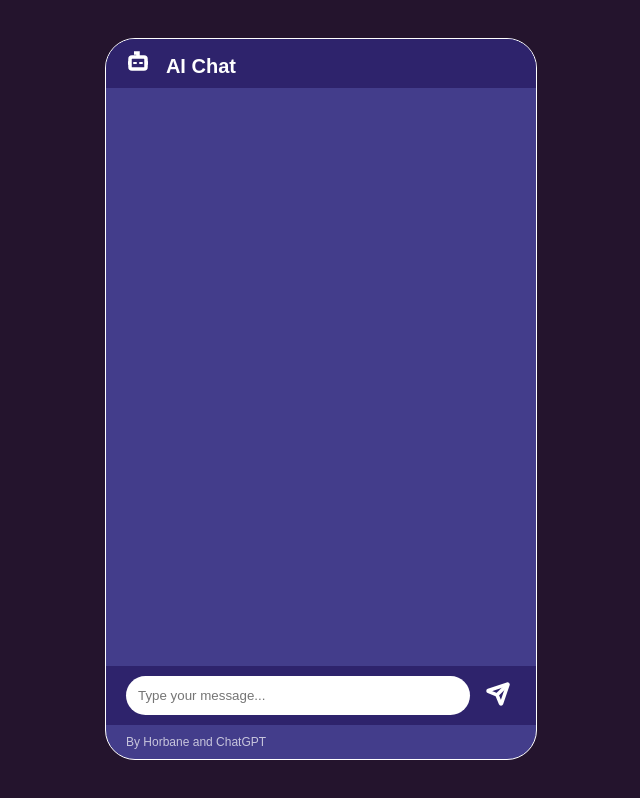
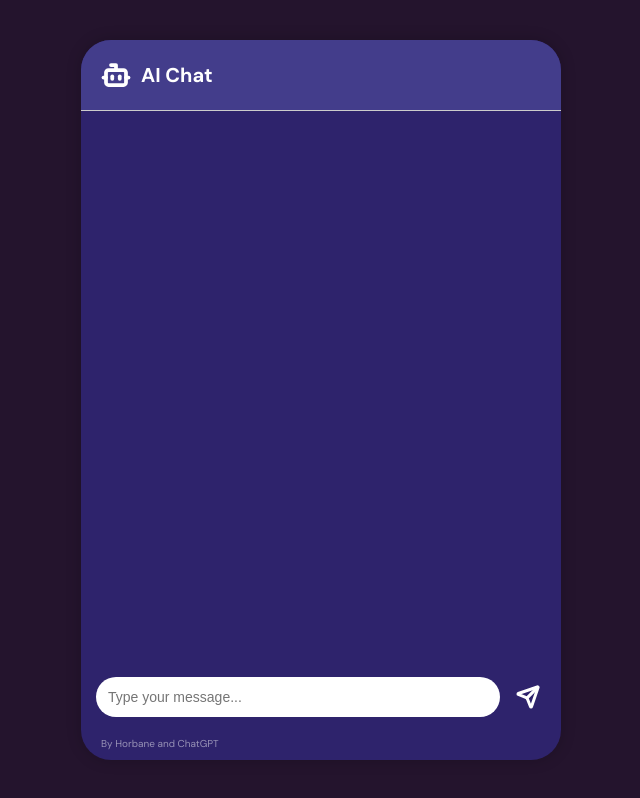
Before and after one commit to horbane/ai-chatbot, a plain HTML site: page index.html in a window 1280 px wide. Shown: the whole page, without its empty margins (319-959 px from the left). Drawn offline with Linux system fonts and the light colour scheme.

Commit message:
Update index.html

```diff
--- a/index.html
+++ b/index.html
@@ -2,188 +2,197 @@
 <html lang="en">
 <head>
   <meta charset="UTF-8" />
-  <meta name="viewport" content="width=device-width, initial-scale=1.0"/>
+  <meta name="viewport" content="width=device-width, initial-scale=1.0" />
   <title>AI Chat</title>
   <style>
+    @import url('https://fonts.googleapis.com/css2?family=DM+Sans:wght@400;700&display=swap');
+
     body {
+      margin: 0;
+      padding: 0;
       background-color: #24142D;
       font-family: 'DM Sans', sans-serif;
+      color: white;
       display: flex;
       justify-content: center;
-      padding: 30px;
+      align-items: center;
+      height: 100vh;
+    }
+
+    #container {
+      width: 100%;
+      max-width: 480px;
+      background-color: #2E236C;
+      border-radius: 30px;
+      overflow: hidden;
+      display: flex;
+      flex-direction: column;
+      height: 90vh;
+      box-shadow: 0 0 15px rgba(0,0,0,0.2);
+    }
+
+    header {
+      background-color: #433D8B;
+      padding: 20px;
+      display: flex;
+      align-items: center;
+      gap: 10px;
+      border-bottom: 1px solid #ccc;
+    }
+
+    header svg {
+      width: 30px;
+      height: 30px;
+      stroke: white;
+    }
+
+    header h1 {
+      font-size: 20px;
+      margin: 0;
+    }
+
+    #chat {
+      flex-grow: 1;
+      padding: 20px;
+      overflow-y: auto;
+      display: flex;
+      flex-direction: column;
+      gap: 10px;
+    }
+
+    .message {
+      max-width: 80%;
+      padding: 12px;
+      border-radius: 12px;
+      position: relative;
+      font-size: 14px;
+      line-height: 1.4;
+      word-wrap: break-word;
+    }
+
+    .user {
+      align-self: flex-end;
+      background-color: #2E236C;
       color: white;
     }
 
-    .chat-container {
-      background-color: #433D8B;
-      border: 1px solid white;
-      border-radius: 30px;
-      max-width: 430px;
-      width: 100%;
-      display: flex;
-      flex-direction: column;
-      height: 90vh;
-      overflow: hidden;
+    .bot {
+      align-self: flex-start;
+      background-color: white;
+      color: #2E236C;
     }
 
-    .header, .footer {
-      background-color: #2E236C;
-      padding: 10px 20px;
+    .timestamp {
+      font-size: 10px;
+      position: absolute;
+      bottom: 5px;
+      right: 10px;
+      opacity: 0.6;
     }
 
-    .header {
-      font-weight: bold;
-      font-size: 20px;
-    }
-
-    .footer {
+    footer {
+      background-color: #2E236C;
+      padding: 10px 15px;
       display: flex;
       align-items: center;
       gap: 10px;
     }
 
-    .messages {
-      flex: 1;
-      padding: 20px;
-      overflow-y: auto;
-    }
-
-    .message {
-      margin-bottom: 15px;
-      max-width: 80%;
-      padding: 10px 15px;
-      border-radius: 15px;
-      position: relative;
-    }
-
-    .message.user {
-      background-color: #2E236C;
-      align-self: flex-end;
-      color: white;
-      border-bottom-right-radius: 0;
-    }
-
-    .message.bot {
-      background-color: white;
-      align-self: flex-start;
-      color: #2E236C;
-      border-bottom-left-radius: 0;
-    }
-
-    .timestamp {
-      font-size: 10px;
-      opacity: 0.6;
-      margin-top: 5px;
-    }
-
-    input {
-      flex: 1;
+    #userInput {
+      flex-grow: 1;
       padding: 12px;
       border-radius: 999px;
       border: none;
       outline: none;
+      font-size: 14px;
     }
 
-    button {
+    #sendBtn {
       background: none;
       border: none;
       cursor: pointer;
+      display: flex;
+      align-items: center;
+      justify-content: center;
     }
 
-    svg {
+    #sendBtn svg {
+      width: 24px;
+      height: 24px;
       stroke: white;
-      stroke-width: 3.5;
+      stroke-width: 3;
     }
 
     .credit {
-      font-size: 12px;
-      opacity: 0.7;
+      font-size: 10px;
+      opacity: 0.5;
       text-align: left;
       margin: 10px 20px;
     }
   </style>
 </head>
 <body>
-  <div class="chat-container">
-    <div class="header">
-      <span>
-        <!-- Bot Icon -->
-        <svg width="24" height="24" viewBox="0 0 24 24" fill="none">
-          <path d="M12 8V4H8"/><rect width="16" height="12" x="4" y="8" rx="2"/>
-          <path d="M2 14h2"/><path d="M20 14h2"/><path d="M15 13v2"/><path d="M9 13v2"/>
-        </svg>
-        &nbsp; AI Chat
-      </span>
-    </div>
-
-    <div class="messages" id="chat"></div>
-
-    <div class="footer">
-      <input id="userInput" placeholder="Type your message..." onkeydown="handleEnter(event)" />
-      <button onclick="sendMessage()" id="sendButton">
+  <div id="container">
+    <header>
+      <!-- Bot Icon -->
+      <svg xmlns="http://www.w3.org/2000/svg" fill="none" stroke="currentColor" stroke-width="3" stroke-linecap="round" stroke-linejoin="round" viewBox="0 0 24 24">
+        <path d="M12 8V4H8"/>
+        <rect width="16" height="12" x="4" y="8" rx="2"/>
+        <path d="M2 14h2"/>
+        <path d="M20 14h2"/>
+        <path d="M15 13v2"/>
+        <path d="M9 13v2"/>
+      </svg>
+      <h1>AI Chat</h1>
+    </header>
+    <div id="chat"></div>
+    <footer>
+      <input id="userInput" placeholder="Type your message..." />
+      <button id="sendBtn">
         <!-- Send Icon -->
-        <svg width="24" height="24" viewBox="0 0 24 24" fill="none">
+        <svg xmlns="http://www.w3.org/2000/svg" fill="none" stroke="currentColor" stroke-width="3" stroke-linecap="round" stroke-linejoin="round" viewBox="0 0 24 24">
           <path d="M14.536 21.686a.5.5 0 0 0 .937-.024l6.5-19a.496.496 0 0 0-.635-.635l-19 6.5a.5.5 0 0 0-.024.937l7.93 3.18a2 2 0 0 1 1.112 1.11z"/>
           <path d="m21.854 2.147-10.94 10.939"/>
         </svg>
       </button>
-    </div>
-
+    </footer>
     <div class="credit">By Horbane and ChatGPT</div>
   </div>
 
   <script>
-    function getTimeNow() {
-      const date = new Date();
-      return date.toLocaleTimeString([], { hour: '2-digit', minute: '2-digit' });
-    }
+    const input = document.getElementById('userInput');
+    const chat = document.getElementById('chat');
+    const sendBtn = document.getElementById('sendBtn');
 
-    function handleEnter(e) {
-      if (e.key === "Enter") {
-        sendMessage();
+    async function sendMessage() {
+      const userMessage = input.value.trim();
+      if (!userMessage) return;
+      input.value = '';
+      chat.innerHTML += `<div class="message user"><div class="text">${userMessage}</div><div class="timestamp">${new Date().toLocaleTimeString([], { hour: '2-digit', minute: '2-digit' })}</div></div>`;
+      chat.scrollTop = chat.scrollHeight;
+
+      const res = await fetch('/api/chat', {
+        method: 'POST',
+        headers: { 'Content-Type': 'application/json' },
+        body: JSON.stringify({ message: userMessage })
+      });
+
+      const data = await res.json();
+      const reply = data.reply || "⚠️ Something went wrong";
+      if (!reply.toLowerCase().includes("thinking")) {
+        chat.innerHTML += `<div class="message bot"><div class="text">${reply}</div><div class="timestamp">${new Date().toLocaleTimeString([], { hour: '2-digit', minute: '2-digit' })}</div></div>`;
+        chat.scrollTop = chat.scrollHeight;
       }
     }
 
-    async function sendMessage() {
-      const input = document.getElementById("userInput");
-      const chat = document.getElementById("chat");
-      const text = input.value.trim();
-      if (!text) return;
+    sendBtn.addEventListener('click', sendMessage);
 
-      input.value = "";
-
-      // Add user message
-      const userMsg = document.createElement("div");
-      userMsg.className = "message user";
-      userMsg.innerHTML = `${text}<div class="timestamp">${getTimeNow()}</div>`;
-      chat.appendChild(userMsg);
-      chat.scrollTop = chat.scrollHeight;
-
-      // Call backend
-      try {
-        const res = await fetch("/api/chat", {
-          method: "POST",
-          headers: { "Content-Type": "application/json" },
-          body: JSON.stringify({ message: text })
-        });
-
-        const data = await res.json();
-        const cleanReply = (data.reply || "").replace(/^(Analyzing|Thinking|Planning).*/i, "").trim();
-
-        const botMsg = document.createElement("div");
-        botMsg.className = "message bot";
-        botMsg.innerHTML = `${cleanReply}<div class="timestamp">${getTimeNow()}</div>`;
-        chat.appendChild(botMsg);
-        chat.scrollTop = chat.scrollHeight;
-
-      } catch (err) {
-        const errMsg = document.createElement("div");
-        errMsg.className = "message bot";
-        errMsg.innerHTML = `⚠️ Error talking to AI<div class="timestamp">${getTimeNow()}</div>`;
-        chat.appendChild(errMsg);
-        chat.scrollTop = chat.scrollHeight;
+    input.addEventListener('keydown', function (e) {
+      if (e.key === 'Enter') {
+        e.preventDefault();
+        sendMessage();
       }
-    }
+    });
   </script>
 </body>
 </html>
```
